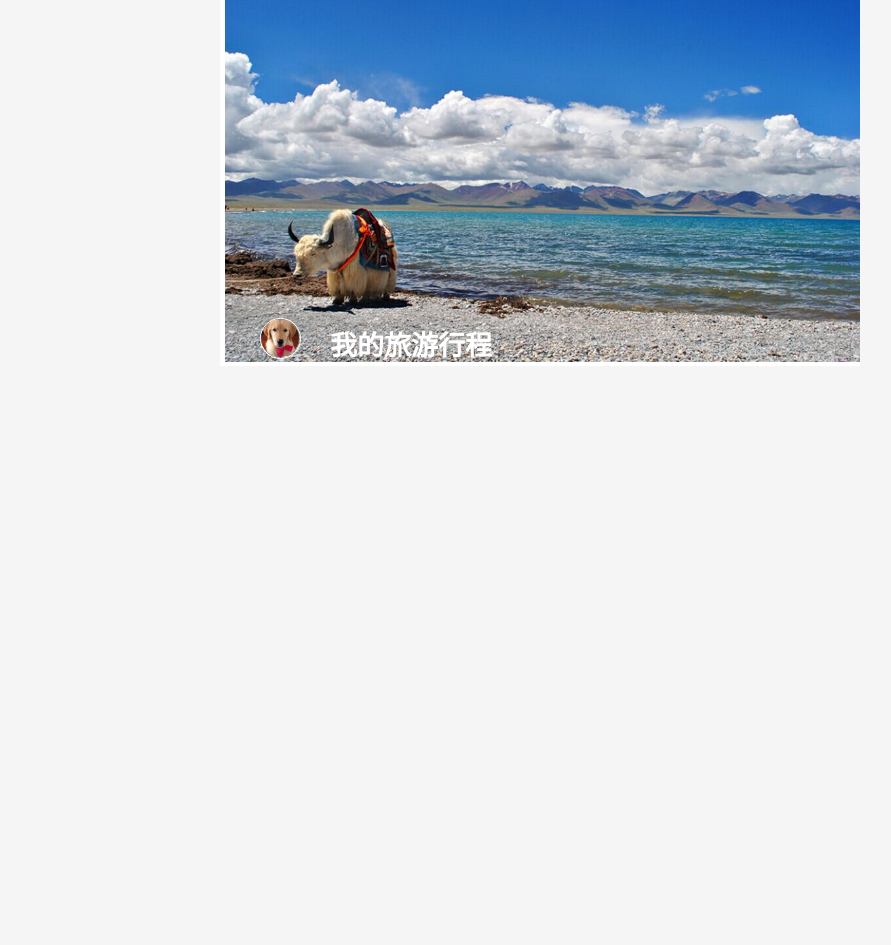
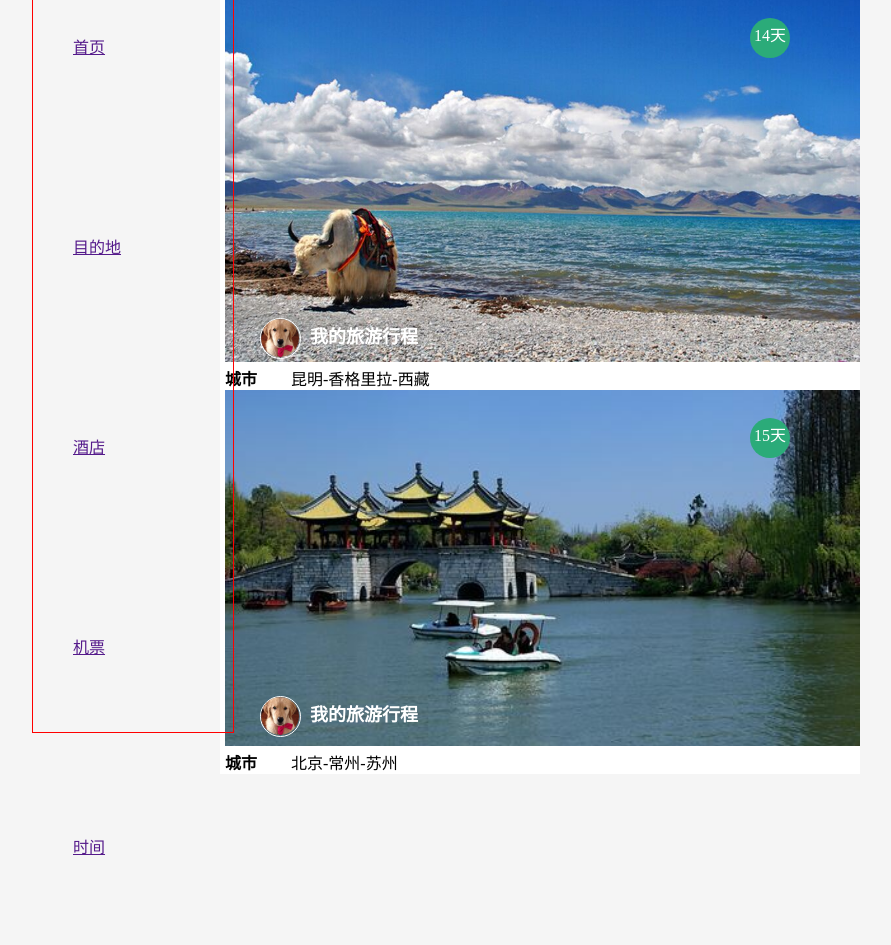
Before and after one commit to baojiana02/hello, a plain HTML site: page tour/tour.html in a window 1280 px wide. Shown: the part 98-1043 px from the top of the page, without its empty margins (100-991 px from the left). Before the commit the page ends 800 px from the top, so only its background shows below. Drawn offline with Linux system fonts and the light colour scheme.

Commit message:
作业3 02-baojiana finish day and half aside

```diff
--- a/tour/tour.html
+++ b/tour/tour.html
@@ -57,9 +57,66 @@
         white-space: nowrap;
         font-size: 18px;
         font-weight: bolder;
-        margin-left: 70px;
+        margin-left: 50px;
+        line-height: 40px;
 
     }
+    .day{
+        position: absolute;
+        top: 100px;
+        right: 390px;
+        /*border: 1px solid red;*/
+        width: 40px;
+        height: 40px ;
+        border-radius: 50%;
+        text-align: center;
+        background-color: #2bab79;
+        line-height: 35px ;
+        color: white;
+
+
+    }
+    em{
+        font-style: normal;
+        font-weight: bolder;
+    }
+    span{
+        margin-left: 30px;
+    }
+
+    .day2{
+        position: absolute;
+        top: 500px;
+        right: 390px;
+        /*border: 1px solid red;*/
+        width: 40px;
+        height: 40px ;
+        border-radius: 50%;
+        text-align: center;
+        background-color: #2bab79;
+        line-height: 35px ;
+        color: white;
+    }
+
+    .bottom2{
+    /*border:solid red ;*/
+    position: absolute;
+    top:778px;
+    left:360px;
+   }
+   .qui-aside{
+       position: absolute;
+       top: 29px;
+       left: 132px;
+       border:1px solid red ;
+       width: 200px;
+       height: 800px;
+       /*background-color: #2d3741;*/
+   }
+   ul{
+       list-style: none;
+       line-height: 200px;
+   }
 </style>
 <body>
     <header class="qui-header">
@@ -76,13 +133,47 @@
               <img src="images/touxiang.jpg" width="38" height="38" class="pic">
 
           </p>
-        <div class="title">
-            <h2 >我的旅游行程</h2>
+            <h2 class="title" >我的旅游行程</h2>
+        </div>
+        <p class="day">
+           14天
+        </p>
+        <div>
+            <em>城市</em>
+            <span>昆明-香格里拉-西藏</span>
         </div>
 
-      </div>
     </section>
+    <section class="plcRoutelist">
+        <a href="">
+          <img src="images/华东.jpg" width ="635">
+        </a>
+        <div class="bottom2">
+            <p class="face">
+                <img src="images/touxiang.jpg" width="38" height="38" class="pic">
 
+            </p>
+              <h2 class="title" >我的旅游行程</h2>
+          </div>
+          <p class="day2">
+             15天
+          </p>
+          <div>
+              <em>城市</em>
+              <span>北京-常州-苏州</span>
+          </div>
 
+      </section>
+
+    <aside class="qui-aside">
+        <ul>
+        <li><a href="">首页</a></li>
+        <li><a href="">目的地</a></li>
+        <li><a href="">酒店</a></li>
+        <li><a href="">机票</a></li>
+        <li><a href="">时间</a></li>
+        <li><a href="">点评</a></li>
+        </ul>
+    </aside>
 
 </body>
```
